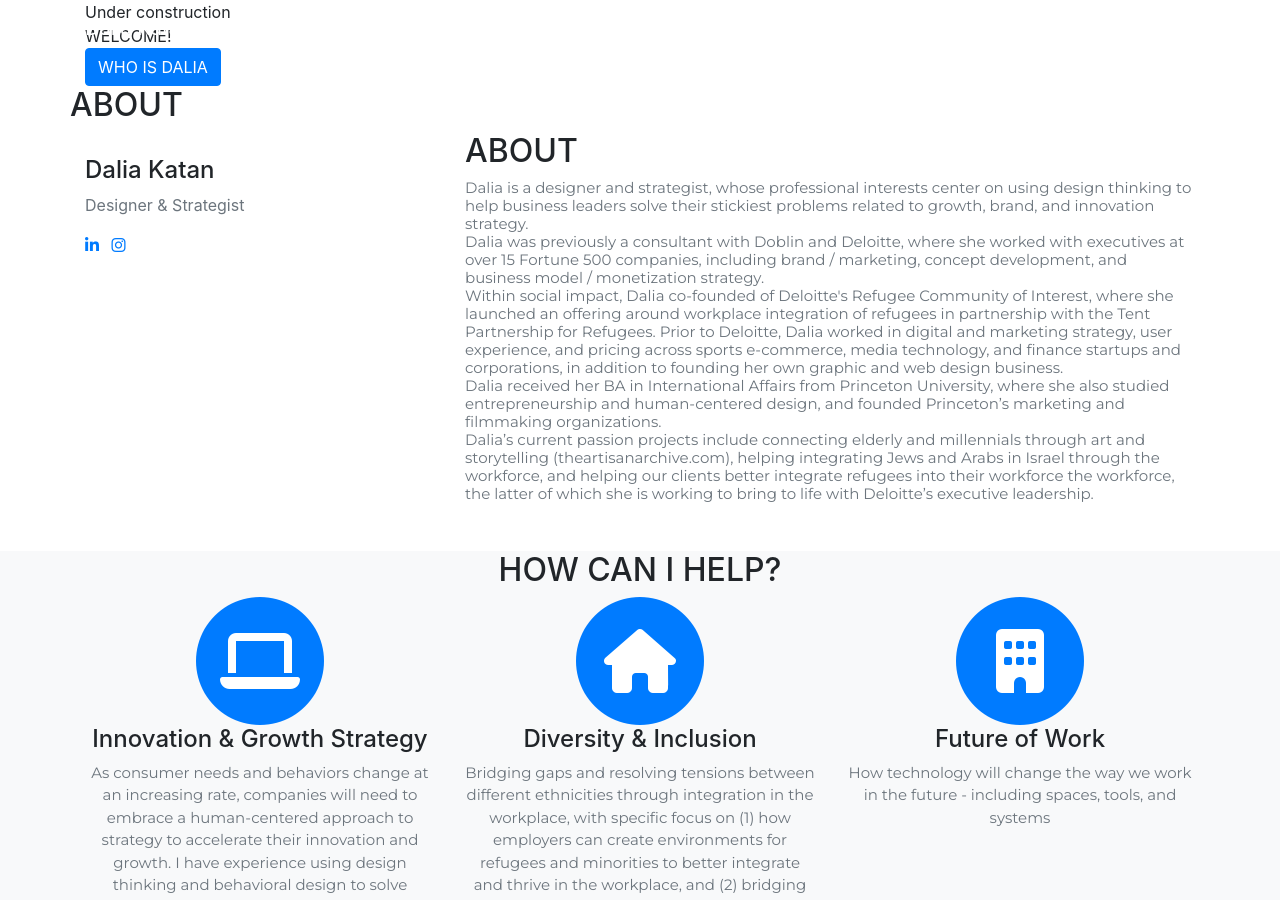
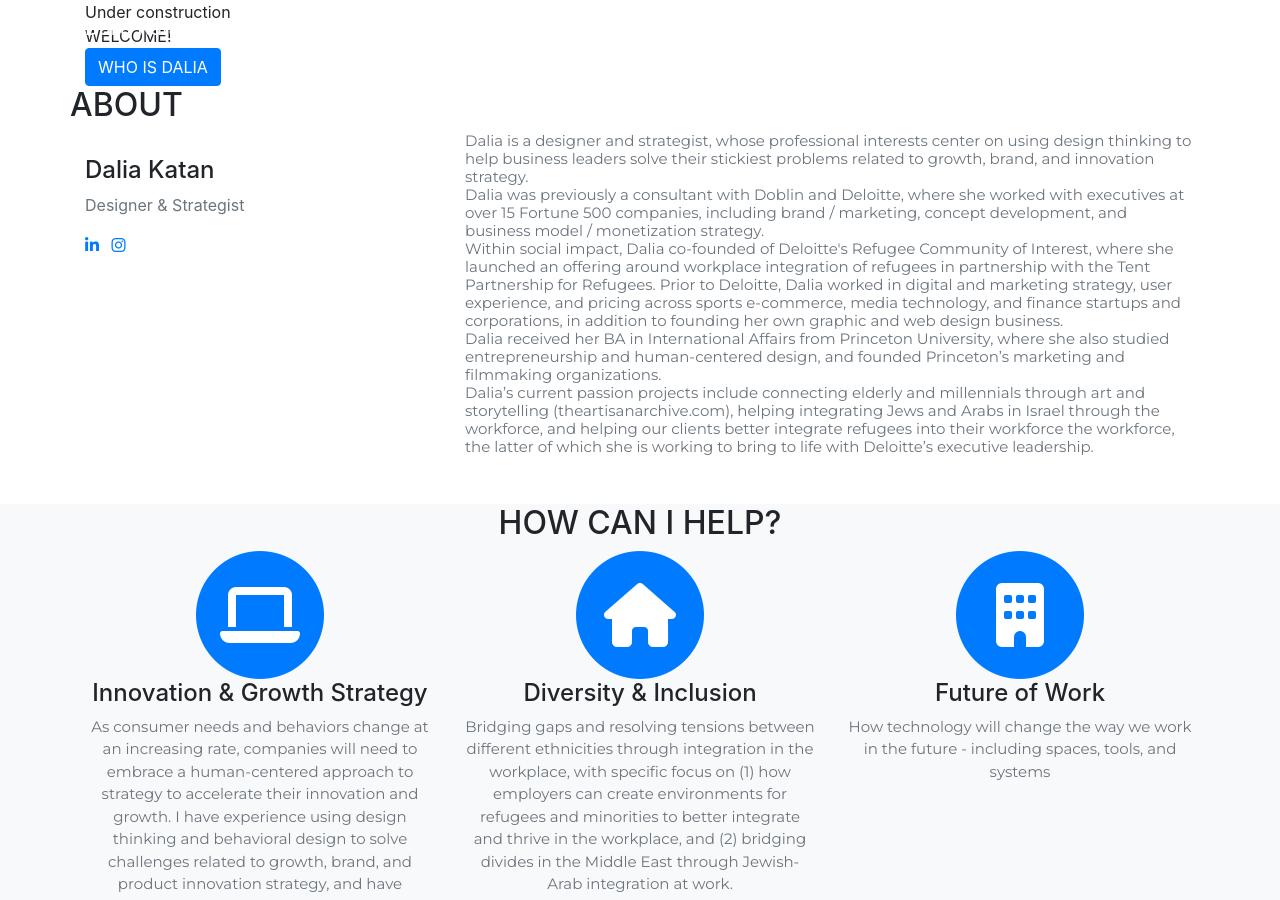
Before and after one commit to dalkat/dalkat.github.io, a Jekyll site: the page built from index.md, in a window 1280 px wide and 900 px high. Built offline with Jekyll 4.4.1, drawn with Linux system fonts in a browser that asks for light colours; nearby versions of some CDN libraries; some web fonts are replaced; library files that are not in the unit come from our copies.

Commit message:
center about tweak

```diff
--- a/_layouts/home.html
+++ b/_layouts/home.html
@@ -21,7 +21,7 @@ layout: default
     <section id="about">
       <div class="container">
         <div class="row">
-          <h2 class="section-heading text-uppercase">{{ site.data.home.about.heading }}</h2></div>
+          <h2 class="section-heading text-uppercase text-center">{{ site.data.home.about.heading }}</h2></div>
         <div class="row">
           {%- for member in site.data.home.team.members -%}
           {% assign ws = '' %}
@@ -46,7 +46,6 @@ layout: default
           {%- endfor -%}
         {% assign ws = '' %}
           <div class="col-sm-8 text-left">
-            <h2 class="section-heading text-uppercase">{{ site.data.home.about.heading }}</h2>
             <h3 class="section-subheading text-muted" style="font-size:15px; font-family:'Montserrat', 'Helvetica Neue', Helvetica, Arial, sans-serif;">{{ site.data.home.about.subheading  }}</h3>
           </div>
         </div>
```
